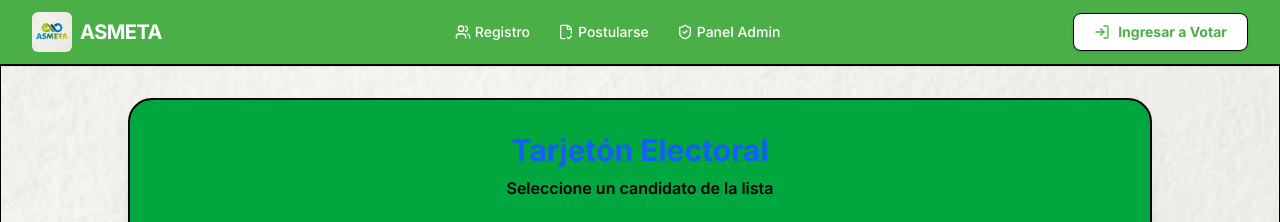
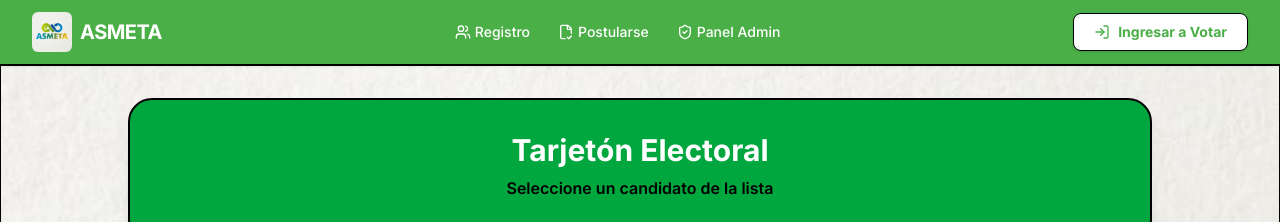
Before and after one commit to XefizouL/votacion-comite-convivencia, a Next.js app: page /votacion in a window 1280 px wide. Shown: the top 222 px of the page. Built offline with nearby package versions, Linux system fonts and the light colour scheme; no server answers; the database is empty.

Commit message:
ASMETA VOTACIONES

```diff
--- a/src/app/votacion/page.tsx
+++ b/src/app/votacion/page.tsx
@@ -56,7 +56,7 @@ export default function VotacionPage() {
       <div className="max-w-5xl mx-auto bg-green-600 border-2 border-black rounded-3xl shadow-xl p-8">
 
         <div className="text-center mb-10">
-          <h1 className="text-3xl font-bold text-blue-600 mb-2">Tarjetón Electoral</h1>
+          <h1 className="text-3xl font-bold text-wp-white mb-2">Tarjetón Electoral</h1>
           <p className="text-wp-black/100 font-semibold">Seleccione un candidato de la lista</p>
         </div>
 
```
